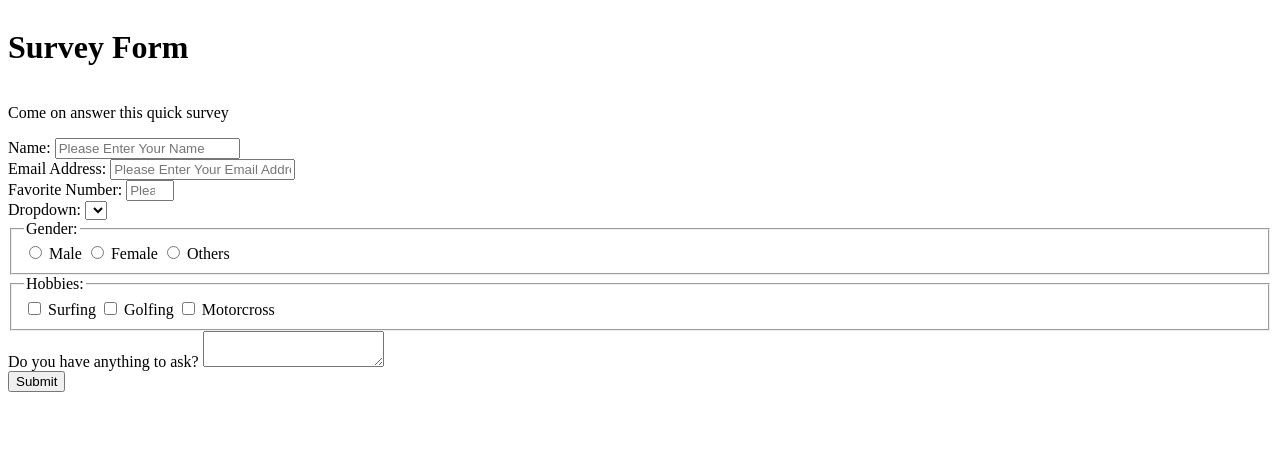
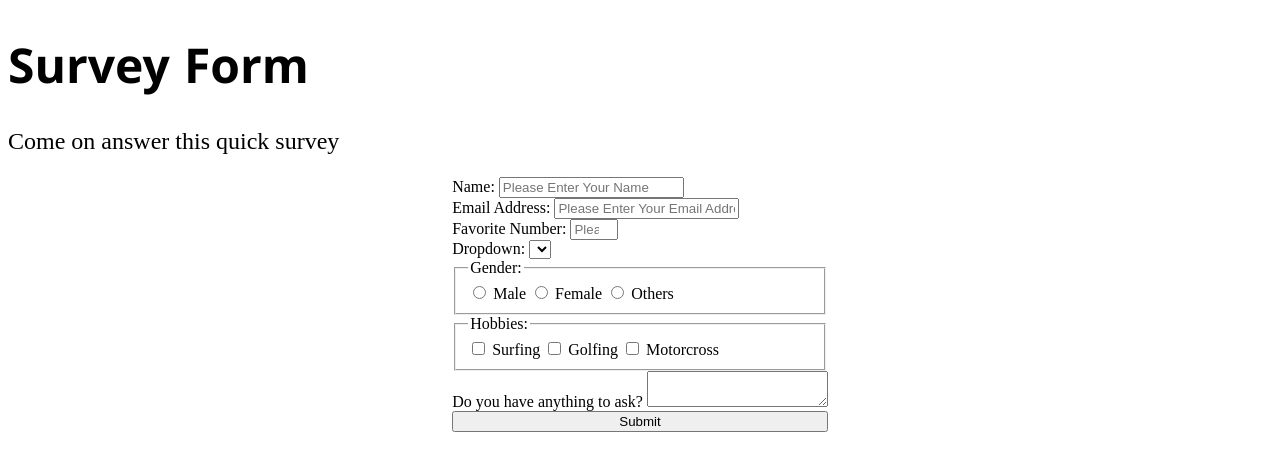
Before and after one commit to joamarderije/fccProjects, a plain HTML site: page Build a Survey Form/index.html in a window 1280 px wide. Drawn offline with Linux system fonts and the light colour scheme.

Commit message:
centering the content using flexbox css

```diff
--- a/Build a Survey Form/index.html
+++ b/Build a Survey Form/index.html
@@ -5,9 +5,9 @@
      <title>Build a Survey Form</title>
  </head>
  <body>
+    <h1 id="title">Survey Form</h1>
+    <p id="description">Come on answer this quick survey</p>
      <main id="flex-container">
-      <h1 id="title">Survey Form</h1>
-      <p id="description">Come on answer this quick survey</p>
       <form id="survey-form">
           <div>
             <label for="name-label">Name:</label>
--- a/Build a Survey Form/style.css
+++ b/Build a Survey Form/style.css
@@ -1,5 +1,22 @@
 #flex-container {
     display: flex;
-    align-content: center;
+    justify-content: center;
+}
+
+#title {
+    font-size: 3em;
+    font-family: 'Segoe UI', Tahoma, Geneva, Verdana, sans-serif;
+    word-spacing: 0.1rem;
+}
+
+#description {
+    line-height: 1;
+    font-size: 1.5em;
+}
+
+#survey-form {
+    display: flex;
     flex-direction: column;
+    align-self: flex-end;
+
 }
```
